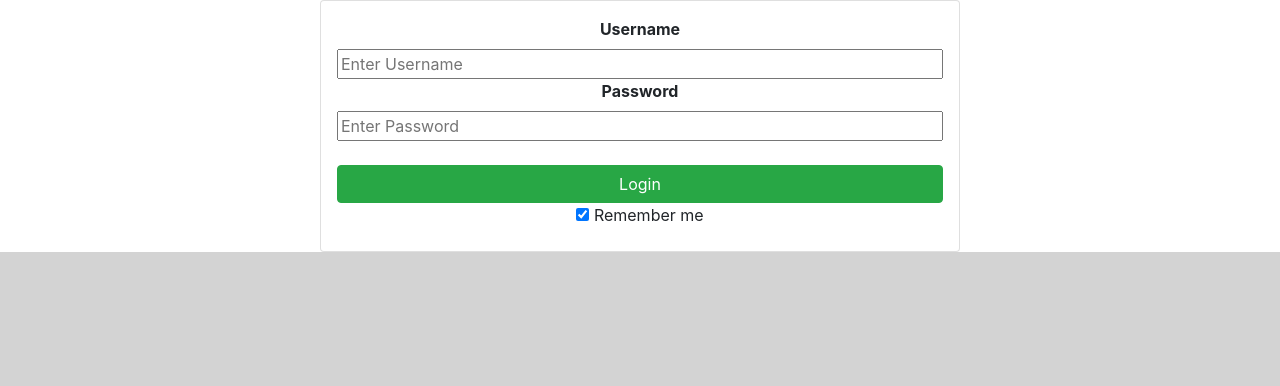
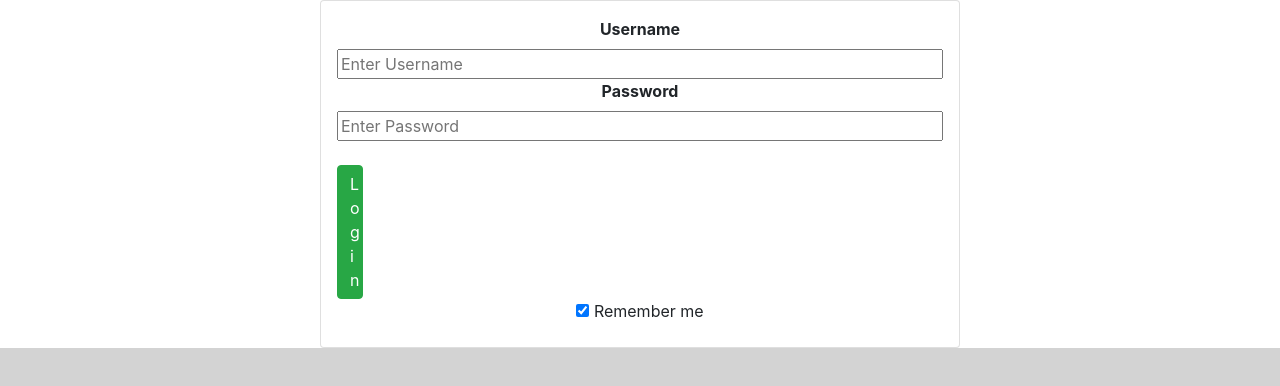
Before and after one commit to Visualizd/client, a Vue app: page /login in a window 1280 px wide. Shown: the top 386 px of the page. Built offline with nearby package versions, Linux system fonts and the light colour scheme.

Commit message:
Update Login.vue

```diff
--- a/src/views/Login.vue
+++ b/src/views/Login.vue
@@ -8,7 +8,7 @@
       <input v-model="passwd" type="password" placeholder="Enter Password" name="psw" required>
       <br>
 
-      <b-button type="submit" variant="success">Login</b-button>
+      <b-button type="submit" variant="success" style="max-width: 15px">Login</b-button>
       <label>
         <input type="checkbox" checked="checked" name="remember"> Remember me
       </label>
```
